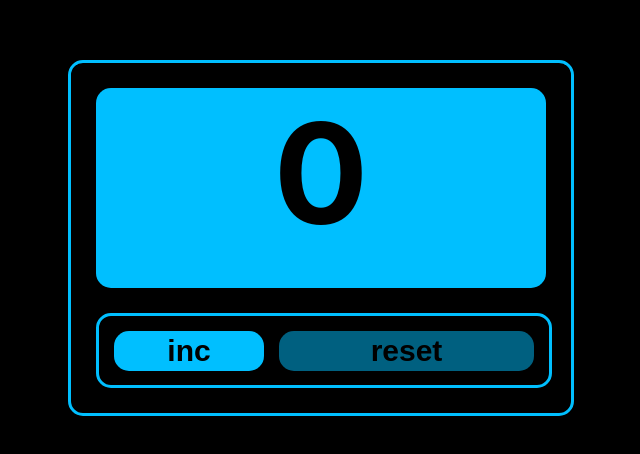
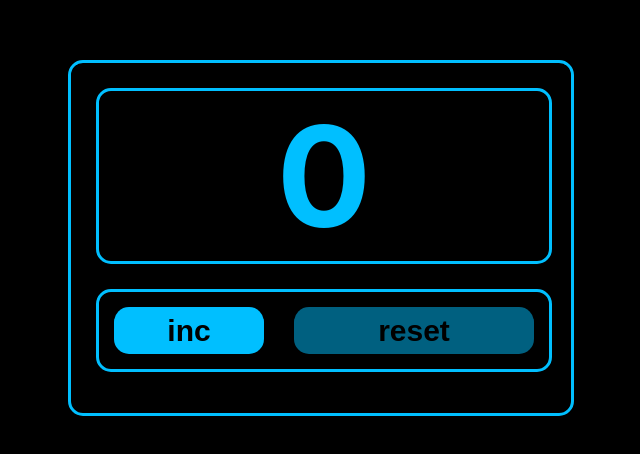
Before and after one commit to Freiii21/exam-monday, a React (Create React App) app: page / in a window 1280 px wide. Shown: the part 190-644 px from the top of the page, without its empty margins (22-662 px from the left). Built offline with nearby package versions, Linux system fonts and the light colour scheme.

Commit message:
#42 Adding settings to counter. Part 5

```diff
--- a/package.json
+++ b/package.json
@@ -10,10 +10,12 @@
     "@types/node": "^12.0.0",
     "@types/react": "^17.0.0",
     "@types/react-dom": "^17.0.0",
+    "@types/uuid": "^8.3.1",
     "react": "^17.0.2",
     "react-dom": "^17.0.2",
     "react-scripts": "4.0.3",
     "typescript": "^4.1.2",
+    "uuid": "^8.3.2",
     "web-vitals": "^1.0.1"
   },
   "scripts": {
--- a/src/App.css
+++ b/src/App.css
@@ -12,7 +12,6 @@
   margin-top: 250px;
   border: 3px solid deepskyblue;
   border-radius: 15px;
-  color: white;
   display: grid;
   grid-template-rows: 250px 100px;
 }
@@ -23,18 +22,3 @@
   width: 450px;
   margin: 25px
 }
-
-.numbers {
-  background-color: deepskyblue;
-  border-radius: 15px;
-  width: 450px;
-  margin: 25px
-}
-
-.buttons {
-  border: 3px solid deepskyblue;
-  border-radius: 15px;
-  width: 450px;
-  margin-left: 25px;
-  margin-bottom: 25px;
-}
--- a/src/App.tsx
+++ b/src/App.tsx
@@ -1,7 +1,7 @@
 import React, {useState} from 'react';
 import './App.css';
 import {Counter} from './components/Counter/Counter';
-import {CounterButtons} from './components/CounterButtons/CounterButtons';
+import {v1} from 'uuid';
 // import {Settings} from './components/Settings/Settings';
 // import {SettingsButton} from './components/SettingsButton/SettingsButton';
 
@@ -14,20 +14,19 @@ export type settingType = {
 function App() {
     const [error, setError] = useState<boolean>(false);
     const [settingParameters, setSettingParameters] = useState<Array<settingType>>([
-        {id: 'max', title:'max value:', value:7},
-        {id: 'min', title:'start value:', value:0},
+        {id: v1(), title:'max value:', value:7},
+        {id: v1(), title:'start value:', value:0},
     ])
 
-    const [currentNum, setCurrentNum] = useState<number>(settingParameters[1].value);
+    const [currentValue, setCurrentValue] = useState<number>(settingParameters[1].value);
 
-    const inc = (currentNumber: number) => {
-        if (currentNumber < settingParameters[0].value) {
-            let newNum = currentNumber + 1;
-            setCurrentNum(newNum);
+    const inc = () => {
+        if (currentValue < settingParameters[0].value) {
+            let newNum = currentValue + 1;
+            setCurrentValue(newNum);
         }
     }
-    const reset = () => setCurrentNum(settingParameters[1].value);
-
+    const reset = () => setCurrentValue(settingParameters[1].value);
 
     return (
         <div className={'common'}>
@@ -40,11 +39,13 @@ function App() {
             {/*    </div>*/}
             {/*</div>*/}
             <div className={'frame'}>
-                <div className={'numbers'}>
-                    <Counter currentNumber={currentNum} settingParameters={settingParameters}/>
-                </div>
-                <div className={'buttons'}>
-                    <CounterButtons currentNumber={currentNum} inc={inc} reset={reset} settingParameters={settingParameters}/>
+                <div>
+                    <Counter
+                        currentNumber={currentValue}
+                        settingParameters={settingParameters}
+                        inc={inc}
+                        reset={reset}
+                    />
                 </div>
             </div>
         </div>
--- /dev/null
+++ b/src/components/Button/Button.module.css
@@ -0,0 +1,17 @@
+.usual {
+    height: 47px;
+    margin-left: 15px;
+    margin-right: 15px;
+    margin-top: 15px;
+    border: none;
+    border-radius: 15px;
+    background-color: deepskyblue;
+    font-weight: bold;
+    font-size: 30px;
+    text-align: center;
+    color: black;
+}
+
+.disabled {
+    opacity: 0.5;
+}
--- /dev/null
+++ b/src/components/Button/Button.tsx
@@ -0,0 +1,36 @@
+import s from './Button.module.css'
+import {settingType} from '../../App';
+
+type ButtonsPropsType = {
+    title: string
+    currentNumber: number
+    onClick: (number: number) => void
+    settingParameters: settingType[]
+}
+
+export const Button = (props: ButtonsPropsType) => {
+    const onClickHandler = () => {
+        props.onClick(props.currentNumber);
+    }
+
+    let disable: boolean;
+    switch (props.title) {
+        case 'inc':
+            disable = props.currentNumber === props.settingParameters[0].value;
+            break;
+        case 'reset':
+            disable = props.currentNumber === props.settingParameters[1].value;
+            break;
+        default:
+            disable = false;
+            break;
+    }
+
+    const buttonClass = disable ? `${s.usual} ${s.disabled}` : s.usual;
+
+    return (
+        <button className={buttonClass} onClick={onClickHandler} disabled={disable}>
+            {props.title}
+        </button>
+    )
+}
--- a/src/components/Counter/Counter.module.css
+++ b/src/components/Counter/Counter.module.css
@@ -1,10 +1,25 @@
 .usual {
-    color: black;
+    width: 450px;
+    margin: 25px;
+    border: 3px solid deepskyblue;
+    border-radius: 15px;
+    font-size: 140px;
     font-weight: bold;
-    font-size: 140px;
     text-align: center;
+    color: deepskyblue;
 }
 
 .max {
     color: red;
 }
+
+.buttonsField {
+    display: grid;
+    grid-template-columns: 180px 270px;
+    width: 450px;
+    height: 77px;
+    margin-left: 25px;
+    margin-bottom: 25px;
+    border: 3px solid deepskyblue;
+    border-radius: 15px;
+}
--- a/src/components/Counter/Counter.tsx
+++ b/src/components/Counter/Counter.tsx
@@ -1,17 +1,34 @@
 import s from './Counter.module.css'
 import {settingType} from '../../App';
+import {Button} from '../Button/Button';
 
 type CounterPropsType = {
     currentNumber: number
     settingParameters: settingType[]
+    inc: () => void
+    reset: () => void
 }
 
-export const Counter = (props:CounterPropsType) => {
+export const Counter = (props: CounterPropsType) => {
     const counterClass = props.currentNumber === props.settingParameters[0].value ? `${s.usual} ${s.max}` : s.usual;
 
     return (
-        <div className={counterClass}>
-            {props.currentNumber}
+        <div>
+            <div className={counterClass}>
+                {props.currentNumber}
+            </div>
+            <div className={s.buttonsField}>
+                <Button title={'inc'}
+                        currentNumber={props.currentNumber}
+                        onClick={props.inc}
+                        settingParameters={props.settingParameters}
+                />
+                <Button title={'reset'}
+                        currentNumber={props.currentNumber}
+                        onClick={props.reset}
+                        settingParameters={props.settingParameters}
+                />
+            </div>
         </div>
     )
 }
--- a/src/components/CounterButtons/CounterButtons.module.css
+++ /dev/null
@@ -1,39 +0,0 @@
-.bothButtons {
-    display: grid;
-    grid-template-columns: 180px 280px;
-}
-
-.inc {
-    margin-left: 15px;
-    margin-right: 15px;
-    margin-top: 15px;
-    background-color: deepskyblue;
-    border-radius: 15px;
-    border: none;
-    height: 40px;
-    color: black;
-    font-weight: bold;
-    font-size: 30px;
-    text-align: center;
-}
-
-.incDisabled {
-    opacity: 0.5;
-}
-
-.reset {
-    margin-top: 15px;
-    margin-right: 25px;
-    background-color: deepskyblue;
-    border-radius: 15px;
-    border: none;
-    height: 40px;
-    color: black;
-    font-weight: bold;
-    font-size: 30px;
-    text-align: center;
-}
-
-.resetDisabled {
-    opacity: 0.5;
-}
--- a/src/components/CounterButtons/CounterButtons.tsx
+++ /dev/null
@@ -1,29 +0,0 @@
-import s from './CounterButtons.module.css'
-import {settingType} from '../../App';
-
-type ButtonsPropsType = {
-    currentNumber: number
-    inc: (number: number) => void
-    reset: () => void
-    settingParameters: settingType[]
-}
-
-export const CounterButtons = (props:ButtonsPropsType) => {
-    const inc = () => props.inc(props.currentNumber);
-    const reset = () => props.reset();
-    const disableInc = props.currentNumber >= props.settingParameters[0].value;
-    const disableReset = props.currentNumber === props.settingParameters[1].value;
-    const incClass = disableInc ? `${s.incDisabled} ${s.inc}` : s.inc;
-    const resetClass = disableReset ? `${s.resetDisabled} ${s.reset}` : s.reset;
-
-    return (
-        <div className={s.bothButtons}>
-            <button className={incClass} onClick={inc} disabled={disableInc}>
-                inc
-            </button>
-            <button className={resetClass} onClick={reset} disabled={disableReset}>
-                reset
-            </button>
-        </div>
-    )
-}
```
Also changed, not shown: 1 other file (tests, documents, lock files or other folders).
